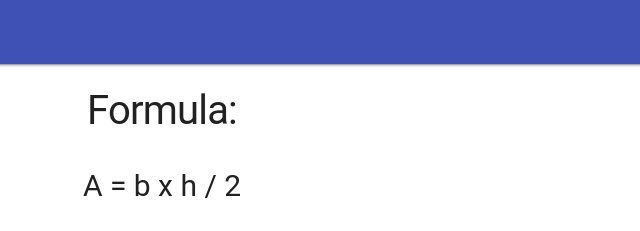
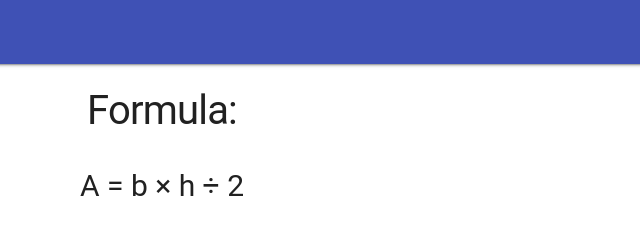
Before and after one commit to CristianoSellitto/ICS2O-Unit2-04-HTML, a plain HTML site: page index.html in a window 1280 px wide. Shown: the top 231 px of the page, 478-1118 px from the left. Drawn offline with nearby package versions, Linux system fonts and the light colour scheme.

Commit message:
Changed characters

```diff
--- a/index.html
+++ b/index.html
@@ -35,7 +35,7 @@
     <br>
     <br>
     <h1>Formula:</h1>
-    <h2>A = b x h / 2</h2>
+    <h2>A = b × h ÷ 2</h2>
     <h2>Enter length and width of a triangle:</h2>
     <!-- Numeric Textfield with Floating Label -->
     <form action="#">
```
